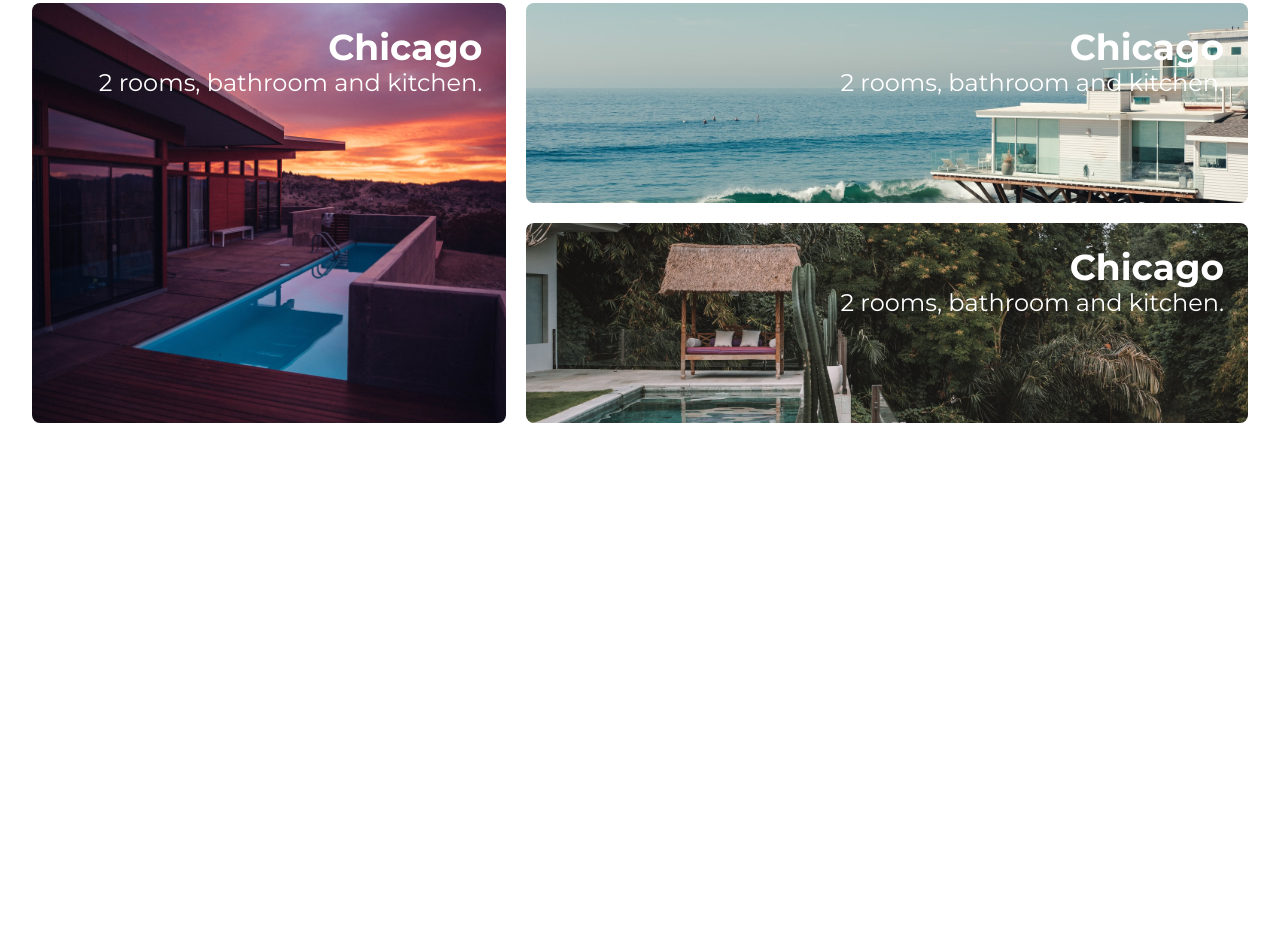
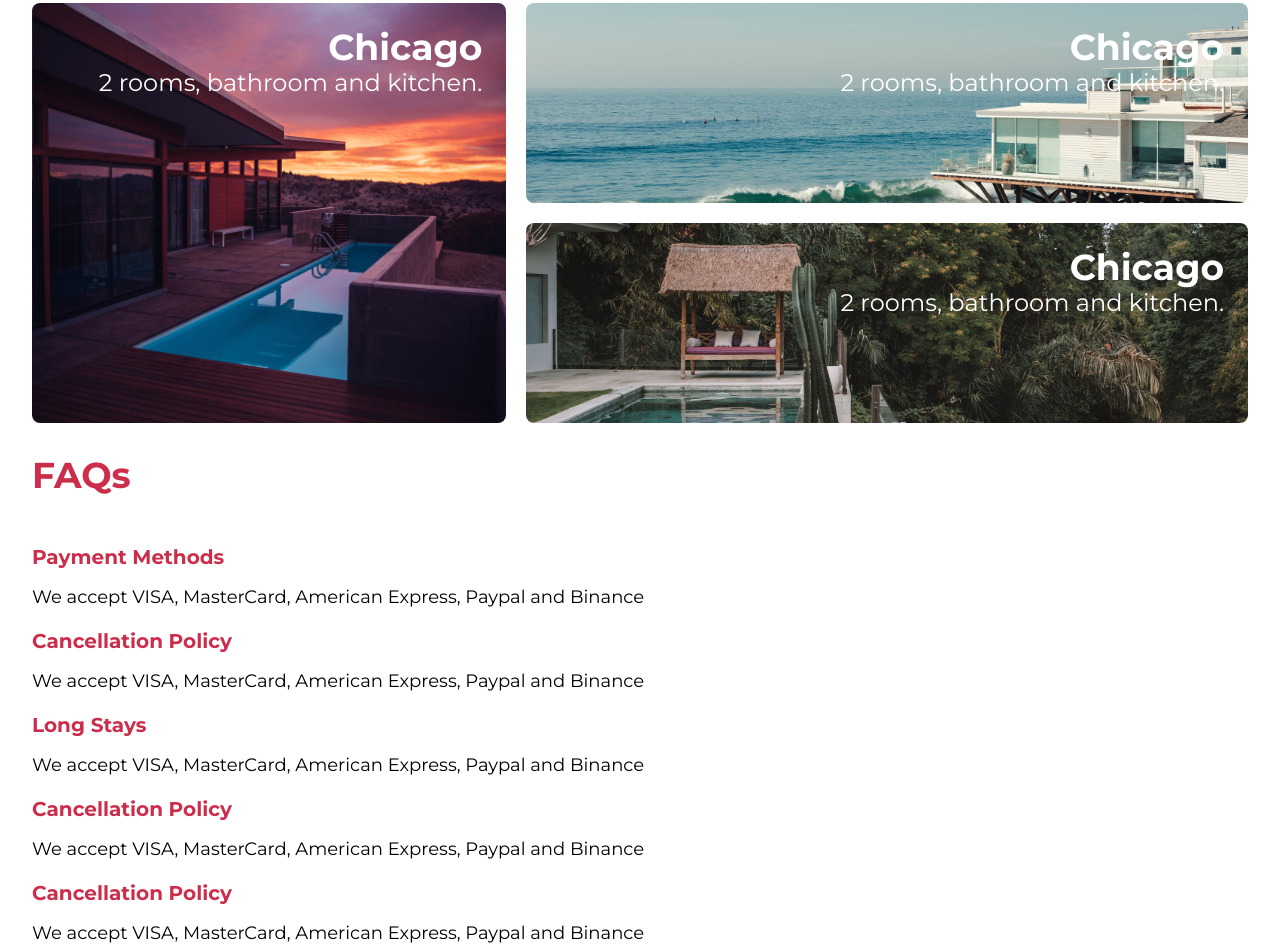
Before and after one commit to JmAtochePascual/PlatziTravel, a website: page public/index.html in a window 1280 px wide. Shown: the part 1733-2680 px from the top of the page. Before the commit the page ends 2156 px from the top, so only its background shows below. Drawn offline with Linux system fonts and the light colour scheme.

Commit message:
[UPDATE] agrega la seccion de preguntas

```diff
--- a/public/index.html
+++ b/public/index.html
@@ -122,6 +122,36 @@
 				</div>
 			</div>
 		</section>
+
+		<section class="w-95 max-w-7xl mx-auto pt-8">
+			<h2 class="mb-6 text-primary font-bold text-xl lg:mb-12 lg:text-4xl">FAQs</h2>
+			<div class="flex flex-col gap-4">
+				<div class="">
+					<p class="mb-2 text-primary font-bold text-base lg:mb-3 lg:text-xl">Payment Methods</p>
+					<p class="text-sm lg:text-lg">We accept VISA, MasterCard, American Express, Paypal and Binance</p>
+				</div>
+
+				<div class="">
+					<p class="mb-2 text-primary font-bold text-base lg:mb-3 lg:text-xl">Cancellation Policy</p>
+					<p class="text-sm lg:text-lg">We accept VISA, MasterCard, American Express, Paypal and Binance</p>
+				</div>
+
+				<div class="">
+					<p class="mb-2 text-primary font-bold text-base lg:mb-3 lg:text-xl">Long Stays</p>
+					<p class="text-sm lg:text-lg">We accept VISA, MasterCard, American Express, Paypal and Binance</p>
+				</div>
+
+				<div class="">
+					<p class="mb-2 text-primary font-bold text-base lg:mb-3 lg:text-xl">Cancellation Policy</p>
+					<p class="text-sm lg:text-lg">We accept VISA, MasterCard, American Express, Paypal and Binance</p>
+				</div>
+
+				<div class="">
+					<p class="mb-2 text-primary font-bold text-base lg:mb-3 lg:text-xl">Cancellation Policy</p>
+					<p class="text-sm lg:text-lg">We accept VISA, MasterCard, American Express, Paypal and Binance</p>
+				</div>
+			</div>
+		</section>
 	</main>
 </body>
 
--- a/src/css/style.css
+++ b/src/css/style.css
@@ -35,6 +35,7 @@
     @apply text-tertiary;
 }
 
+/*
 /* Scrollbar Styling */
 ::-webkit-scrollbar {
     width: 5px;
```
Also changed, not shown: public/css/style.css.
